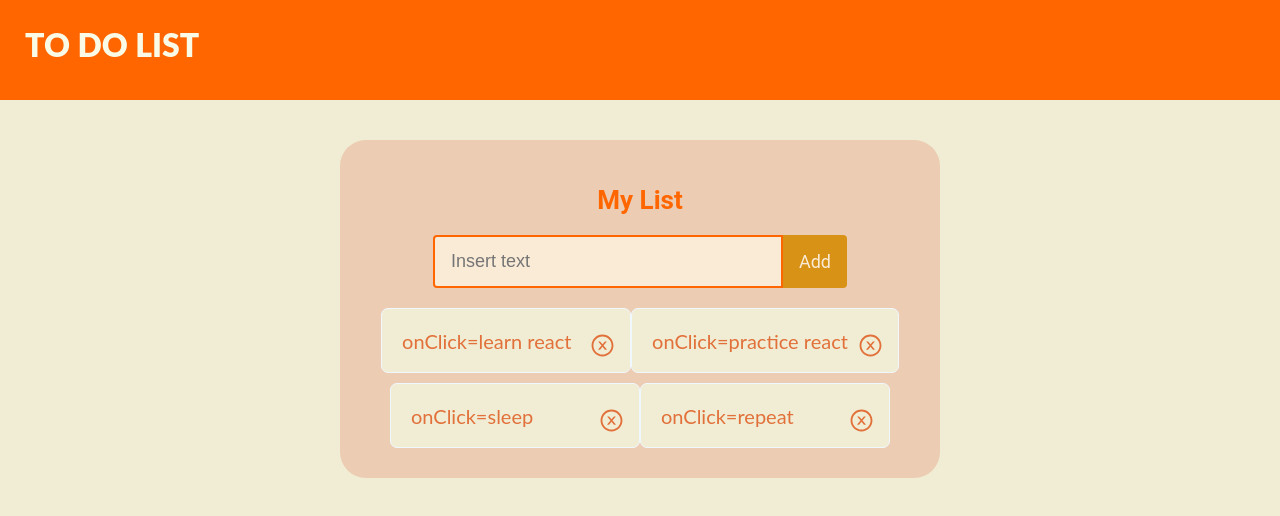
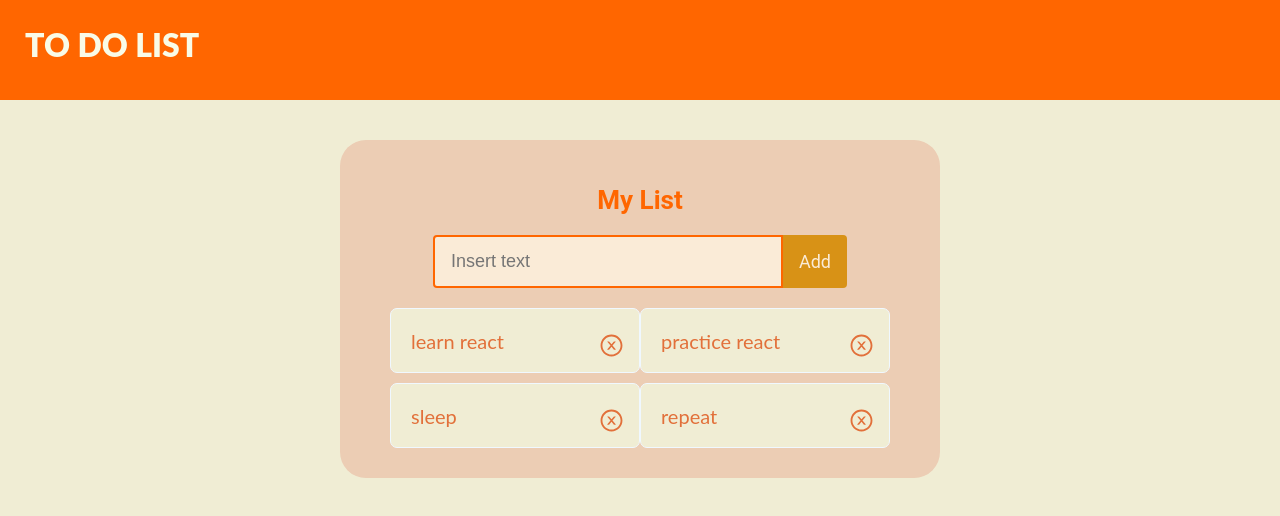
Before and after one commit to CiscoMerchan/Todo_List__with_Reactjs, a React (Create React App) app: page / in a window 1280 px wide. Shown: the top 516 px of the page. Built offline with nearby package versions, Linux system fonts and the light colour scheme.

Commit message:
Add props to manage events in the component

```diff
--- a/src/components/TodoList.jsx
+++ b/src/components/TodoList.jsx
@@ -4,11 +4,14 @@ import { AiOutlineCloseCircle } from "react-icons/ai";
 function TodoList ({ id, text, isDone, todoListIsDone , deleteTodoList }){
   return (
     <div className={isDone ? 'todolist-container todolist-container-done':'todolist-container'}>
-      <div className="todolist-text">
-        onClick={() => todoListIsDone(id)}
+      <div className="todolist-text"
+        onClick={() => todoListIsDone(id)}>
+
         {text}
       </div>
-      <div className="todolist-icon">
+      <div className="todolist-icon"
+        onClick={() => deleteTodoList(id)}>
+
         <AiOutlineCloseCircle className="todolist-icon" />
       </div>
     </div>
```
